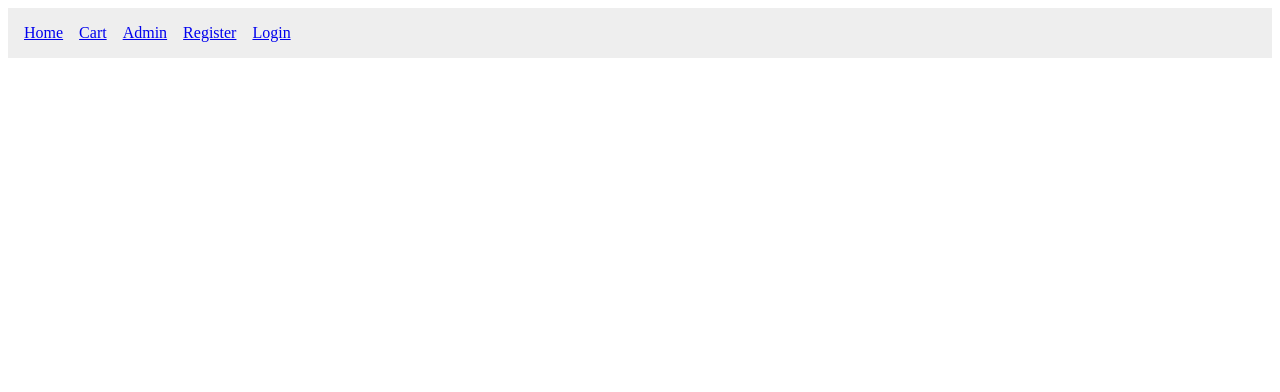
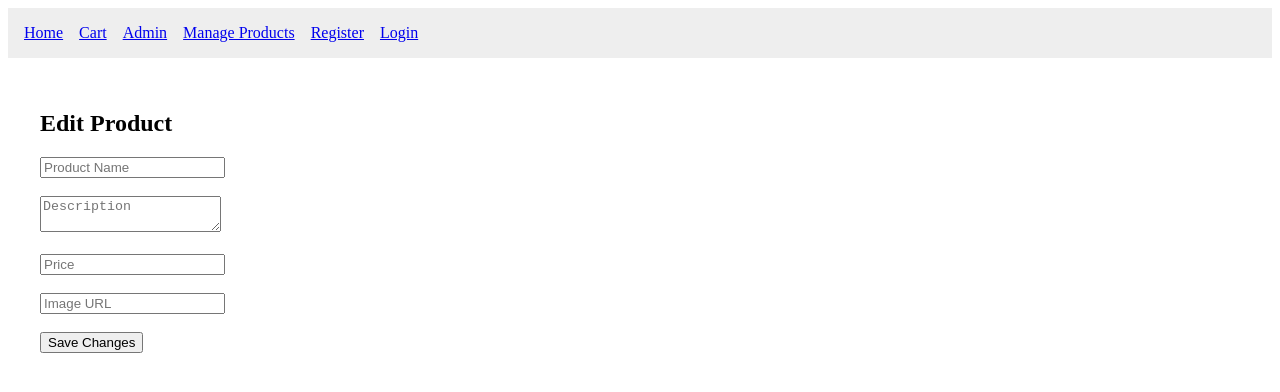
Before and after one commit to Srikanth515341/ShopSphere, a React (Create React App) app in the folder client/: page /admin/edit-product/1 in a window 1280 px wide. Shown: the top 392 px of the page. Built offline with nearby package versions, Linux system fonts and the light colour scheme; no server answers.

Commit message:
Added edit product feature for admin

```diff
--- a/client/src/App.js
+++ b/client/src/App.js
@@ -1,14 +1,16 @@
+// client/src/App.js
 import React from 'react';
 import { BrowserRouter as Router, Routes, Route } from 'react-router-dom';
+import Navbar from './components/Navbar';
+import Home from './pages/Home';
 import Register from './pages/Register';
 import Login from './pages/Login';
-import Home from './pages/Home';
-import Navbar from './components/Navbar';
-import AddProduct from './pages/AddProduct';
 import ProductDetail from './pages/ProductDetail';
 import Cart from './pages/Cart';
+import AddProduct from './pages/AddProduct';
 import AdminOrders from './pages/AdminOrders';
-
+import AdminProducts from './pages/AdminProducts';
+import EditProduct from './pages/EditProduct';
 
 function App() {
   return (
@@ -18,11 +20,12 @@ function App() {
         <Route path="/" element={<Home />} />
         <Route path="/register" element={<Register />} />
         <Route path="/login" element={<Login />} />
-        <Route path="/admin/add-product" element={<AddProduct />} />
         <Route path="/product/:id" element={<ProductDetail />} />
         <Route path="/cart" element={<Cart />} />
+        <Route path="/admin/add-product" element={<AddProduct />} />
         <Route path="/admin/orders" element={<AdminOrders />} />
-
+        <Route path="/admin/products" element={<AdminProducts />} />
+        <Route path="/admin/edit-product/:id" element={<EditProduct />} />
       </Routes>
     </Router>
   );
--- a/client/src/components/Navbar.js
+++ b/client/src/components/Navbar.js
@@ -15,6 +15,8 @@ const Navbar = () => {
       <Link to="/" style={{ marginRight: '1rem' }}>Home</Link>
       <Link to="/cart" style={{ marginRight: '1rem' }}>Cart</Link>
       <Link to="/admin/orders" style={{ marginRight: '1rem' }}>Admin</Link>
+      <Link to="/admin/products" style={{ marginRight: '1rem' }}>Manage Products</Link>
+
       {!isLoggedIn && <Link to="/register" style={{ marginRight: '1rem' }}>Register</Link>}
       {!isLoggedIn && <Link to="/login" style={{ marginRight: '1rem' }}>Login</Link>}
       {isLoggedIn && <button onClick={handleLogout}>Logout</button>}
--- /dev/null
+++ b/client/src/pages/AdminProducts.js
@@ -0,0 +1,57 @@
+// client/src/pages/AdminProducts.js
+import React, { useEffect, useState } from 'react';
+import axios from 'axios';
+import { useNavigate } from 'react-router-dom';
+
+const AdminProducts = () => {
+  const [products, setProducts] = useState([]);
+  const navigate = useNavigate();
+
+  const fetchProducts = async () => {
+    try {
+      const res = await axios.get('http://localhost:5000/api/products');
+      setProducts(res.data);
+    } catch (err) {
+      console.error('Error fetching products:', err);
+    }
+  };
+
+  useEffect(() => {
+    fetchProducts();
+  }, []);
+
+  const handleDelete = async (id) => {
+    try {
+      await axios.delete(`http://localhost:5000/api/products/${id}`);
+      alert('Product deleted successfully');
+      fetchProducts();
+    } catch (err) {
+      console.error('Error deleting product:', err);
+      alert('Failed to delete product');
+    }
+  };
+
+  return (
+    <div style={{ padding: '2rem' }}>
+      <h2>All Products (Admin)</h2>
+      {products.length === 0 ? (
+        <p>No products found.</p>
+      ) : (
+        products.map((product) => (
+          <div key={product.id} style={{ borderBottom: '1px solid #ccc', padding: '1rem 0' }}>
+            <h3>{product.name}</h3>
+            <p>${product.price}</p>
+            <img src={product.image} alt={product.name} style={{ width: '100px' }} />
+            <br />
+            <button style={{ marginRight: '1rem' }} onClick={() => navigate(`/admin/edit-product/${product.id}`)}>
+              Edit
+            </button>
+            <button onClick={() => handleDelete(product.id)}>Delete</button>
+          </div>
+        ))
+      )}
+    </div>
+  );
+};
+
+export default AdminProducts;
--- /dev/null
+++ b/client/src/pages/EditProduct.js
@@ -0,0 +1,82 @@
+// client/src/pages/EditProduct.js
+import React, { useEffect, useState } from 'react';
+import axios from 'axios';
+import { useParams, useNavigate } from 'react-router-dom';
+
+const EditProduct = () => {
+  const { id } = useParams();
+  const navigate = useNavigate();
+  const [product, setProduct] = useState({
+    name: '',
+    description: '',
+    price: '',
+    image: '',
+  });
+
+  useEffect(() => {
+    const fetchProduct = async () => {
+      try {
+        const res = await axios.get('http://localhost:5000/api/products');
+        const selected = res.data.find((p) => p.id === parseInt(id));
+        setProduct(selected);
+      } catch (err) {
+        console.error('Error loading product:', err);
+      }
+    };
+    fetchProduct();
+  }, [id]);
+
+  const handleChange = (e) => {
+    setProduct({ ...product, [e.target.name]: e.target.value });
+  };
+
+  const handleSubmit = async (e) => {
+    e.preventDefault();
+    try {
+      await axios.put(`http://localhost:5000/api/products/${id}`, product);
+      alert('Product updated!');
+      navigate('/admin/products');
+    } catch (err) {
+      console.error('Update error:', err);
+      alert('Failed to update product');
+    }
+  };
+
+  return (
+    <div style={{ padding: '2rem' }}>
+      <h2>Edit Product</h2>
+      <form onSubmit={handleSubmit}>
+        <input
+          type="text"
+          name="name"
+          placeholder="Product Name"
+          value={product.name}
+          onChange={handleChange}
+        /><br /><br />
+        <textarea
+          name="description"
+          placeholder="Description"
+          value={product.description}
+          onChange={handleChange}
+        /><br /><br />
+        <input
+          type="number"
+          name="price"
+          placeholder="Price"
+          value={product.price}
+          onChange={handleChange}
+        /><br /><br />
+        <input
+          type="text"
+          name="image"
+          placeholder="Image URL"
+          value={product.image}
+          onChange={handleChange}
+        /><br /><br />
+        <button type="submit">Save Changes</button>
+      </form>
+    </div>
+  );
+};
+
+export default EditProduct;
```
Also changed, not shown: 1 other file (tests, documents, lock files or other folders).
